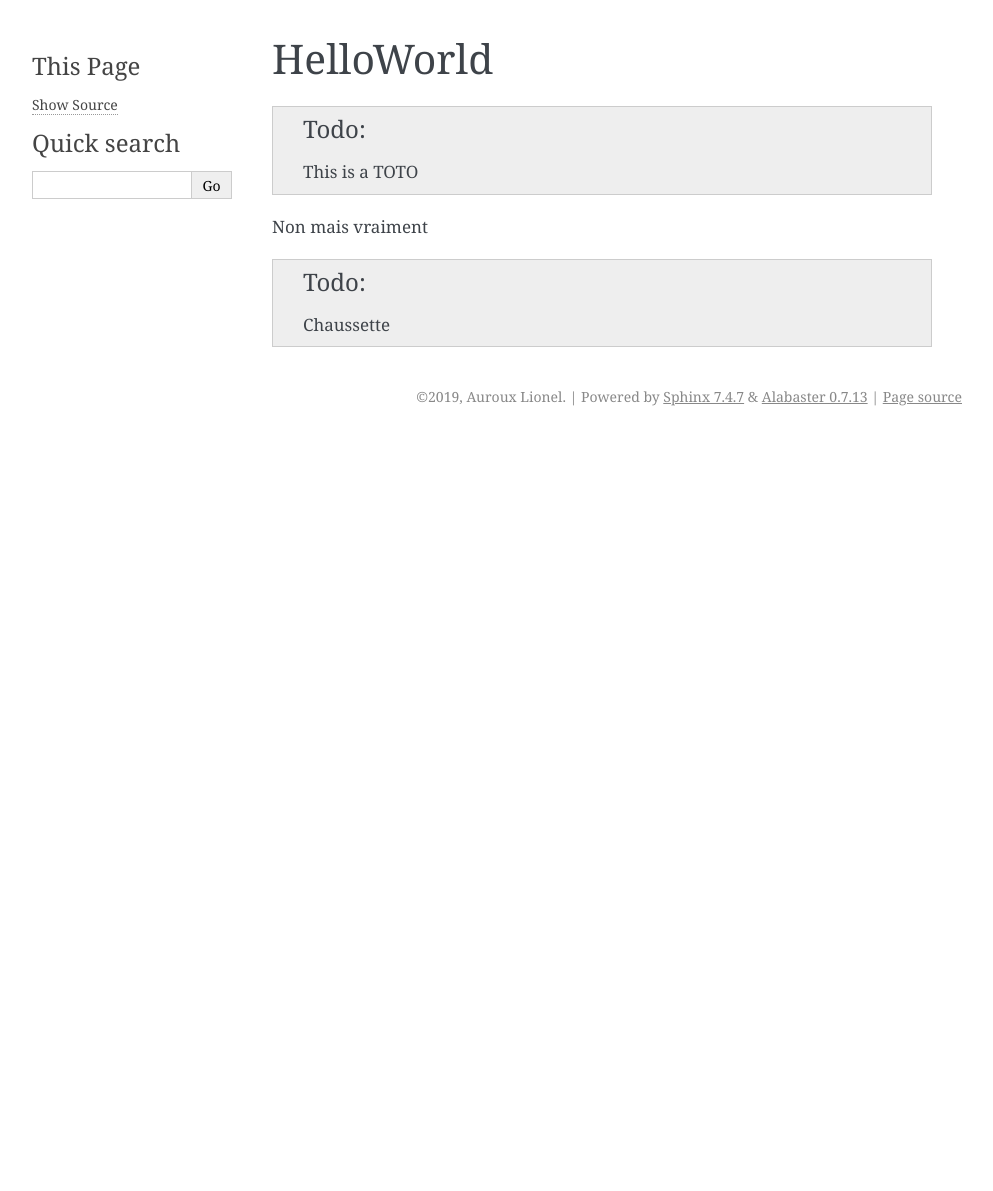
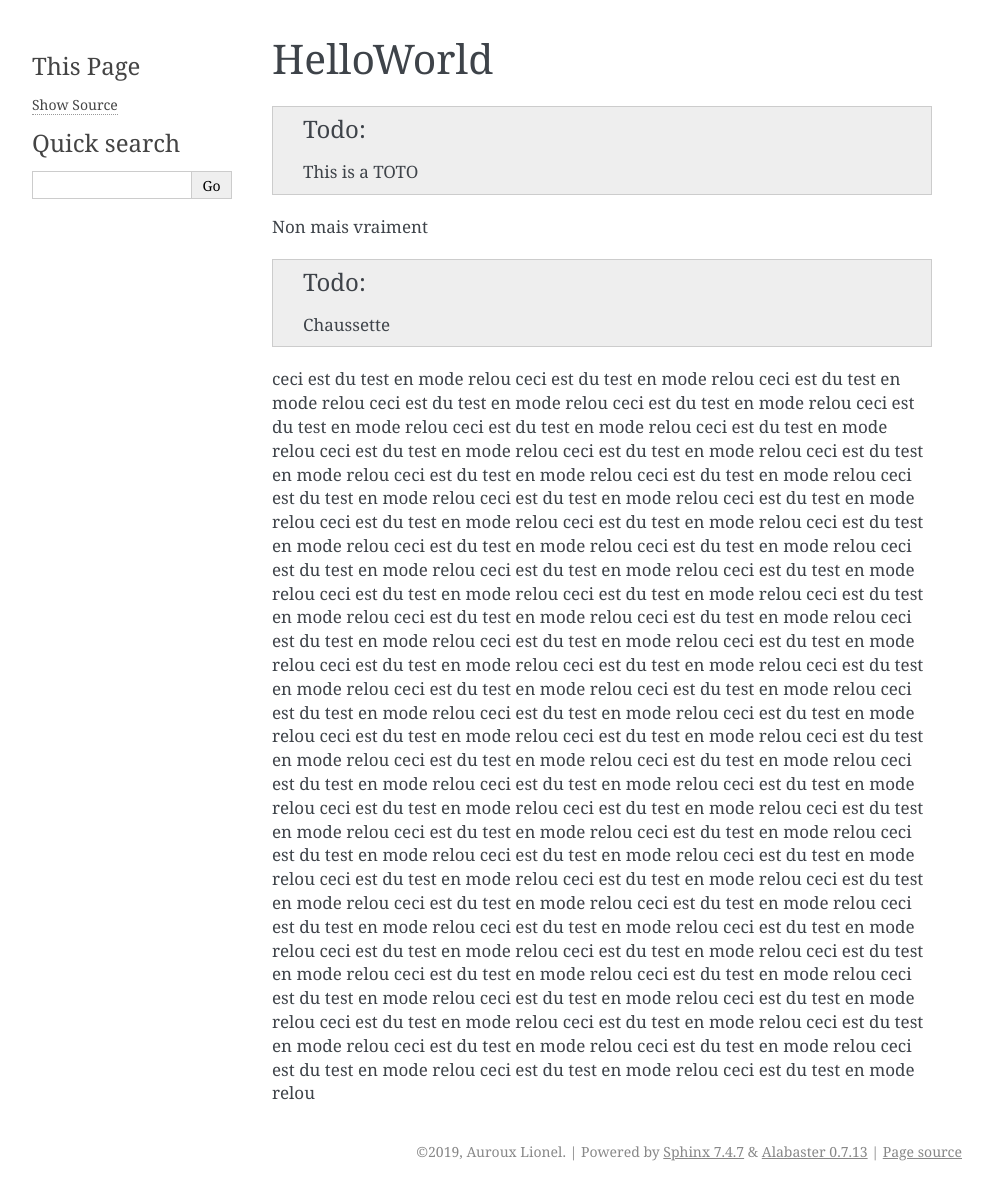
Before and after one commit to LionelAuroux/booktool, a Sphinx documentation site: the page built from source/sample.rst, in a window 1280 px wide. Shown: the whole page, without its empty margins (148-1141 px from the left). Built offline with Sphinx 7.4.7, drawn with Linux system fonts in a browser that asks for light colours; before the commit the page ends 900 px from its top, so only the background shows below that.

Commit message:
TwoColumns

```diff
--- /dev/null
+++ b/source/_ext/booktool/twocolumns.py
@@ -0,0 +1,36 @@
+from docutils import nodes
+from docutils.parsers.rst import Directive
+
+"""
+Provide 2 directive:
+    bk_begin2cols
+    bk_end2cols
+"""
+
+class Begin2Cols(Directive):
+
+    def run(self):
+        begin_node = nodes.raw(format='latex', text='\\begin{multicols}{2}')
+        print("--- BEGIN --- %s" % vars(begin_node))
+        return [begin_node]
+
+class End2Cols(Directive):
+
+    def run(self):
+        end_node = nodes.raw(format='latex', text='\\end{multicols}')
+        print("--- END --- %s" % repr(end_node))
+        return [end_node]
+
+def add_preamble(app, config):
+    config.latex_elements['preamble'] = "\\usepackage{multicol}"
+
+def setup(app):
+    app.add_directive("bk_begin2cols", Begin2Cols)
+    app.add_directive("bk_end2cols", End2Cols)
+    app.connect('config-inited', add_preamble)
+
+    return {
+        'version': '0.1',
+        'parallel_read_safe': True,
+        'parallel_write_safe': True,
+    }
--- a/source/conf.py
+++ b/source/conf.py
@@ -45,6 +45,7 @@
 #    'sphinx.ext.todo',
     'helloworld',
     'todo',
+    'booktool.twocolumns',
 ]
 ### used by todo extension
 todo_include_todos = True
@@ -125,7 +126,7 @@
 
     # Additional stuff for the LaTeX preamble.
     #
-    # 'preamble': '',
+    #'preamble': '\\usepackage{multicol}',
 
     # Latex figure (float) alignment
     #
--- a/source/sample.rst
+++ b/source/sample.rst
@@ -6,3 +6,88 @@
 Non mais vraiment
 
 .. todo:: Chaussette
+
+.. bk_begin2cols::
+
+ceci est du test en mode relou
+ceci est du test en mode relou
+ceci est du test en mode relou
+ceci est du test en mode relou
+ceci est du test en mode relou
+ceci est du test en mode relou
+ceci est du test en mode relou
+ceci est du test en mode relou
+ceci est du test en mode relou
+ceci est du test en mode relou
+ceci est du test en mode relou
+ceci est du test en mode relou
+ceci est du test en mode relou
+ceci est du test en mode relou
+ceci est du test en mode relou
+ceci est du test en mode relou
+ceci est du test en mode relou
+ceci est du test en mode relou
+ceci est du test en mode relou
+ceci est du test en mode relou
+ceci est du test en mode relou
+ceci est du test en mode relou
+ceci est du test en mode relou
+ceci est du test en mode relou
+ceci est du test en mode relou
+ceci est du test en mode relou
+ceci est du test en mode relou
+ceci est du test en mode relou
+ceci est du test en mode relou
+ceci est du test en mode relou
+ceci est du test en mode relou
+ceci est du test en mode relou
+ceci est du test en mode relou
+ceci est du test en mode relou
+ceci est du test en mode relou
+ceci est du test en mode relou
+ceci est du test en mode relou
+ceci est du test en mode relou
+ceci est du test en mode relou
+ceci est du test en mode relou
+ceci est du test en mode relou
+ceci est du test en mode relou
+ceci est du test en mode relou
+ceci est du test en mode relou
+ceci est du test en mode relou
+ceci est du test en mode relou
+ceci est du test en mode relou
+ceci est du test en mode relou
+ceci est du test en mode relou
+ceci est du test en mode relou
+ceci est du test en mode relou
+ceci est du test en mode relou
+ceci est du test en mode relou
+ceci est du test en mode relou
+ceci est du test en mode relou
+ceci est du test en mode relou
+ceci est du test en mode relou
+ceci est du test en mode relou
+ceci est du test en mode relou
+ceci est du test en mode relou
+ceci est du test en mode relou
+ceci est du test en mode relou
+ceci est du test en mode relou
+ceci est du test en mode relou
+ceci est du test en mode relou
+ceci est du test en mode relou
+ceci est du test en mode relou
+ceci est du test en mode relou
+ceci est du test en mode relou
+ceci est du test en mode relou
+ceci est du test en mode relou
+ceci est du test en mode relou
+ceci est du test en mode relou
+ceci est du test en mode relou
+ceci est du test en mode relou
+ceci est du test en mode relou
+ceci est du test en mode relou
+ceci est du test en mode relou
+ceci est du test en mode relou
+ceci est du test en mode relou
+
+.. bk_end2cols::
```
